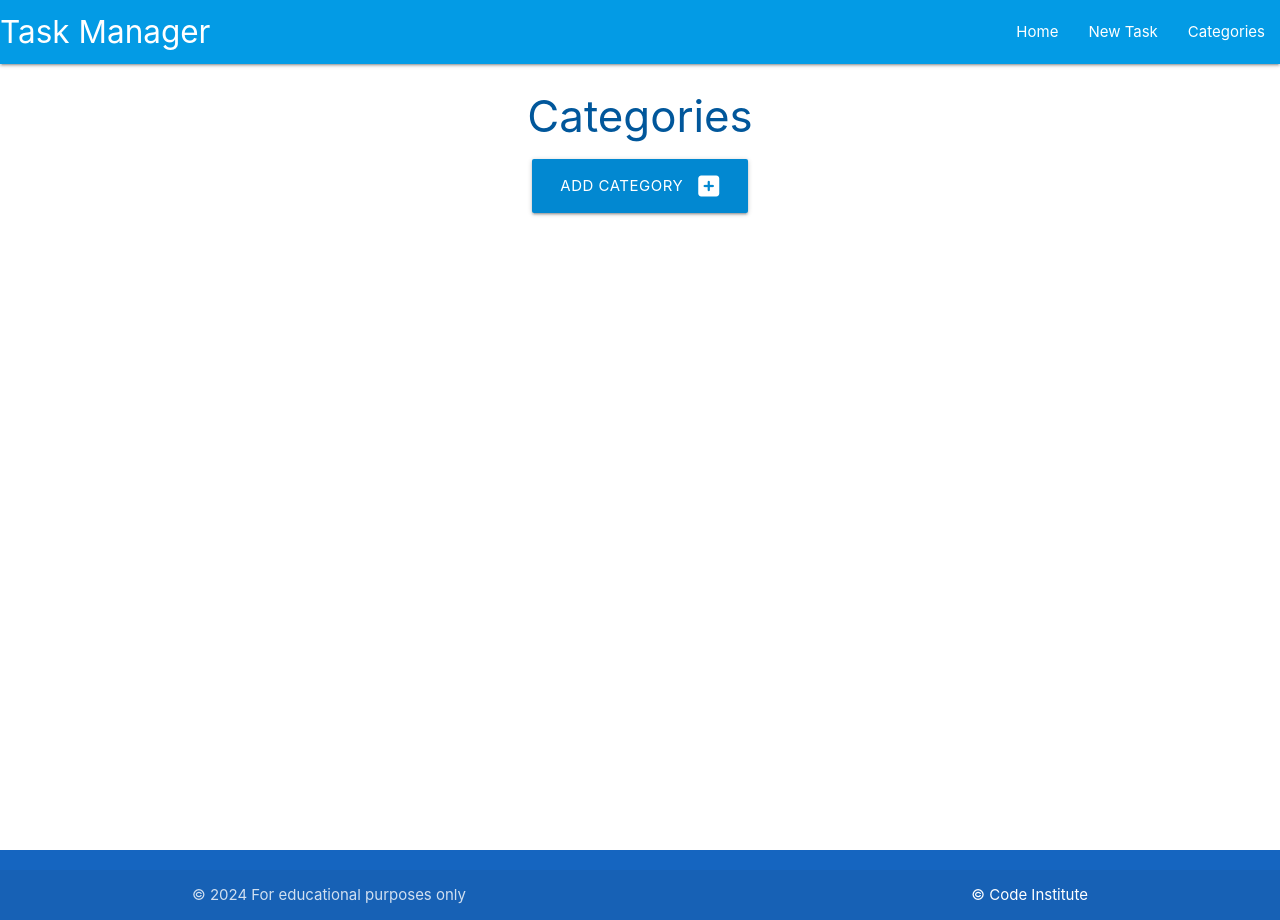
After one commit to MaikonSchumann/flask-sqlalchemy-task-manager, a Flask app: page /categories in a window 1280 px wide. The commit adds this page. Run offline with Flask 3, Linux system fonts and the light colour scheme.

Commit message:
add categories page

```diff
--- a/taskmanager/routes.py
+++ b/taskmanager/routes.py
@@ -1,7 +1,20 @@
-from flask import render_template
+from flask import render_template, request, redirect, url_for
 from taskmanager import app, db
 from taskmanager.models import Category, Task
 
 @app.route("/")
 def home():
     return render_template("tasks.html")
+
+@app.route("/categories")
+def categories():
+    return render_template("categories.html")
+
+@app.route("/add_category", methods=["GET", "POST"])
+def add_category():
+    if request.method == "POST":
+        category = Category(category_name=request.form.get("category_name"))
+        db.session.add(category)
+        db.session.commit()
+        return redirect(url_for("categories"))
+    return render_template("add_category.html")
--- a/taskmanager/templates/base.html
+++ b/taskmanager/templates/base.html
@@ -38,7 +38,7 @@
 					<ul class="right hide-on-med-and-down">
 						<li><a href="{{ url_for('home') }}">Home</a></li>
 						<li><a href="">New Task</a></li>
-						<li><a href="">Categories</a></li>
+						<li><a href="{{ url_for('categories') }}">Categories</a></li>
 					</ul>
 				</div>
 			</nav>
@@ -46,7 +46,7 @@
 			<ul class="sidenav" id="mobile-demo">
 				<li><a href="{{ url_for('home') }}">Home</a></li>
 				<li><a href="">New Task</a></li>
-				<li><a href="">Categories</a></li>
+				<li><a href="{{ url_for('categories') }}">Categories</a></li>
 			</ul>
 		</header>
 
@@ -55,7 +55,12 @@
 			<div class="footer-copyright">
 				<div class="container">
 					© 2024 For educational purposes only
-					<a class="white-text right" href="https://codeinstitute.net" target="_blank">&copy; Code Institute</a>
+					<a
+						class="white-text right"
+						href="https://codeinstitute.net"
+						target="_blank"
+						>&copy; Code Institute</a
+					>
 				</div>
 			</div>
 		</footer>
--- /dev/null
+++ b/taskmanager/templates/categories.html
@@ -0,0 +1,14 @@
+{% extends "base.html" %}
+{% block content %}
+
+<h3 class="light-blue-text text-darken-4 center-align">Categories</h3>
+
+<div class="row">
+    <div class="col s12 center-align">
+        <a href="{{ url_for('add_category') }}" class="btn-large light-blue darken-2">
+            Add Category<i class="fas fa-plus-square right"></i>
+        </a>
+    </div>
+</div>
+
+{% endblock %}
```
Also changed, not shown: taskmanager/templates/add_category.html (added, +26 -0 lines).
